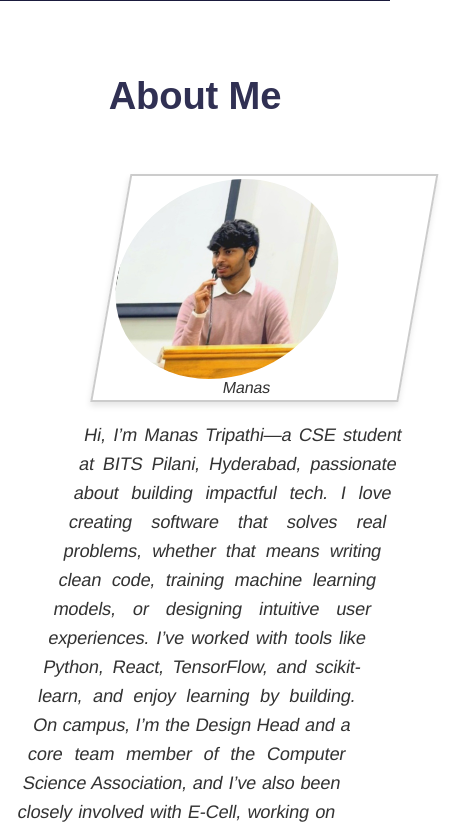
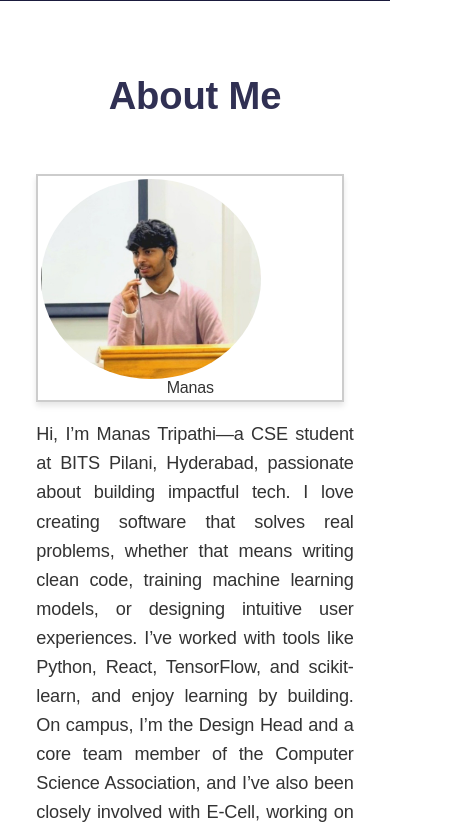
Before and after one commit to TripathiManas/portfolio, a plain HTML site: page index.html in a window 390 px wide. Shown: the part 756-1584 px from the top of the page, 458 px wide, since content can reach past the window. Drawn offline with Linux system fonts and the light colour scheme.

Commit message:
removed skew for mobile

```diff
--- a/styles.css
+++ b/styles.css
@@ -255,13 +255,6 @@ section#hero {
 
   margin-bottom: -20%;
 }
-
-@media (max-width: 468px) {
-  .about_content {
-    transform: skewX(-10deg);
-  }
-}
-
 .about_figure {
   height: auto;
   width: 2400px;
```
